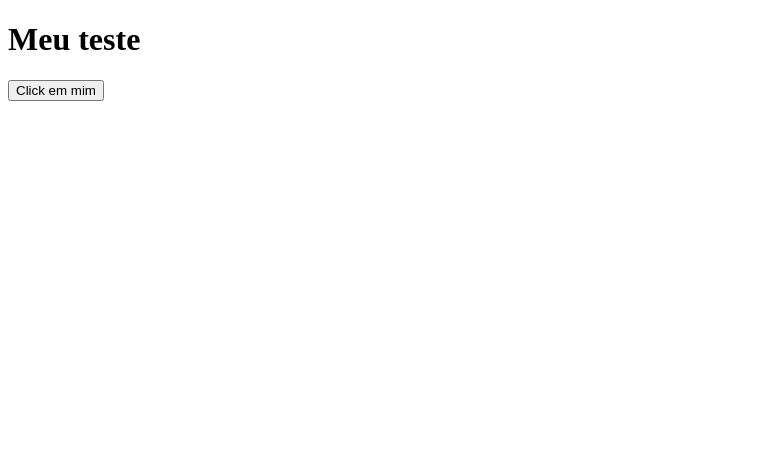
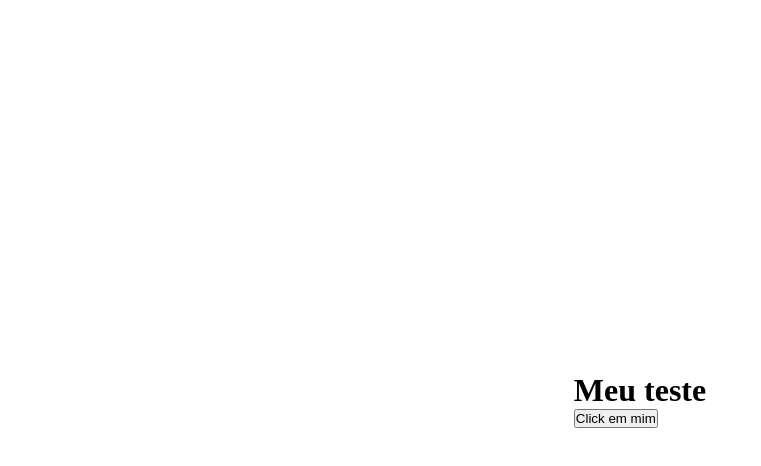
Before and after one commit to Fernandpofarias/teste1, a plain HTML site: page index.html in a window 1280 px wide. Shown: the whole page, without its empty margins (0-761 px from the left). Drawn offline with Linux system fonts and the light colour scheme.

Commit message:
add c ss

```diff
--- a/index.html
+++ b/index.html
@@ -4,7 +4,7 @@
     <meta charset="UTF-8">
     <meta name="viewport" content="width=device-width, initial-scale=1.0">
     <title>revisao  </title>
-<link rel="stylesheet" href="css/">
+<link rel="stylesheet" href="css/style.css">
 </head>
 <body>
     <div class ="container">
```
